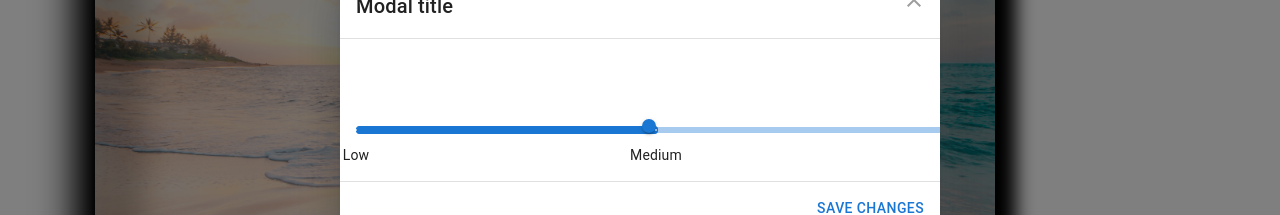
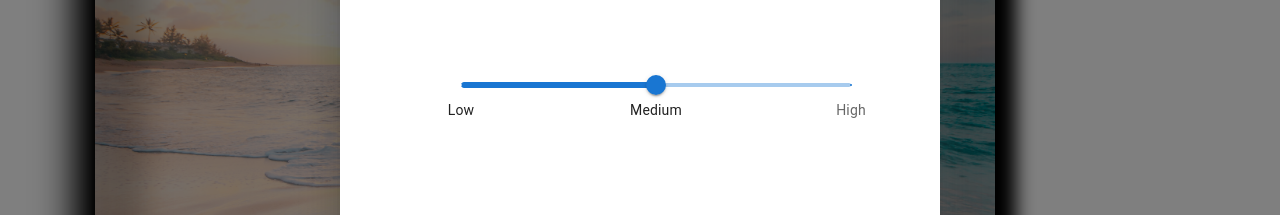
Before and after one commit to Nitin-Magdum/frame_web_app, a React (Create React App) app: page / in a window 1280 px wide. Both pictures are taken after a click on the button 1108 px from the left and 45 px from the top of the page. Shown: the part 296-511 px from the top of the page. Built offline with nearby package versions, Linux system fonts and the light colour scheme.

Commit message:
Removed the slider bug

```diff
--- a/src/Componats/DiffuserRangeSelector.js
+++ b/src/Componats/DiffuserRangeSelector.js
@@ -35,17 +35,11 @@ export default function DiscreteSliderValues() {
   const theme = useTheme();
   const isMobile = useMediaQuery(theme.breakpoints.down("sm"));
 
-  const sliderContainerWidth = isMobile ? "100%" : "100%";
+  const sliderWidth = isMobile ? "100%" : 390;
+  const sliderHeight = isMobile ? "100%" : 844;
 
   return (
-    <Box sx={{ width: sliderContainerWidth }}>
-      <Box
-        sx={{
-          width: "100%",
-          display: "flex",
-          justifyContent: "center",
-        }}
-      >
+    <Box sx={{ width: sliderWidth, height: sliderHeight }}>
       <Slider
         aria-label="Restricted values"
         defaultValue={50}
@@ -54,25 +48,7 @@ export default function DiscreteSliderValues() {
         step={null}
         valueLabelDisplay="auto"
         marks={marks}
-          sx={{
-            touchAction: "pan-y",
-            "& .MuiSlider-rail": {
-              height: "6px",
-              borderRadius: "3px",
-            },
-            "& .MuiSlider-track": {
-              height: "6px",
-              borderRadius: "3px",
-            },
-            "& .MuiSlider-thumb": {
-              width: "14px",
-              height: "14px",
-              marginTop: "-4px",
-              marginLeft: "-7px",
-            },
-          }}
       />
-      </Box>
     </Box>
   );
 }
--- a/src/Componats/PopUpSmell.js
+++ b/src/Componats/PopUpSmell.js
@@ -15,18 +15,17 @@ import DiscreteSliderValues from "./DiffuserRangeSelector";
 const BootstrapDialog = styled(Dialog)(({ theme }) => ({
   "& .MuiDialogContent-root": {
     padding: theme.spacing(2),
-    width: "100%", // Set the desired width for the dialog box
-    [theme.breakpoints.up("sm")]: {
-      width: "600px", // Adjust the width for larger screens if needed
-    },
+    width: "600px", // Set the desired width for the dialog box
+    height: "200px",
     // overflowX: "hidden", // Disable horizontal scrolling
   },
   "& .MuiDialogActions-root": {
     padding: theme.spacing(1),
   },
-  "& .MuiDialog-paperScrollPaper": {
-    overflow: "hidden",
+  '& .MuiDialog-paperScrollPaper': {
+    overflow: 'hidden',
   },
+
 }));
 
 function BootstrapDialogTitle(props) {
```
Lines whose indentation alone changed are shown as unchanged.
